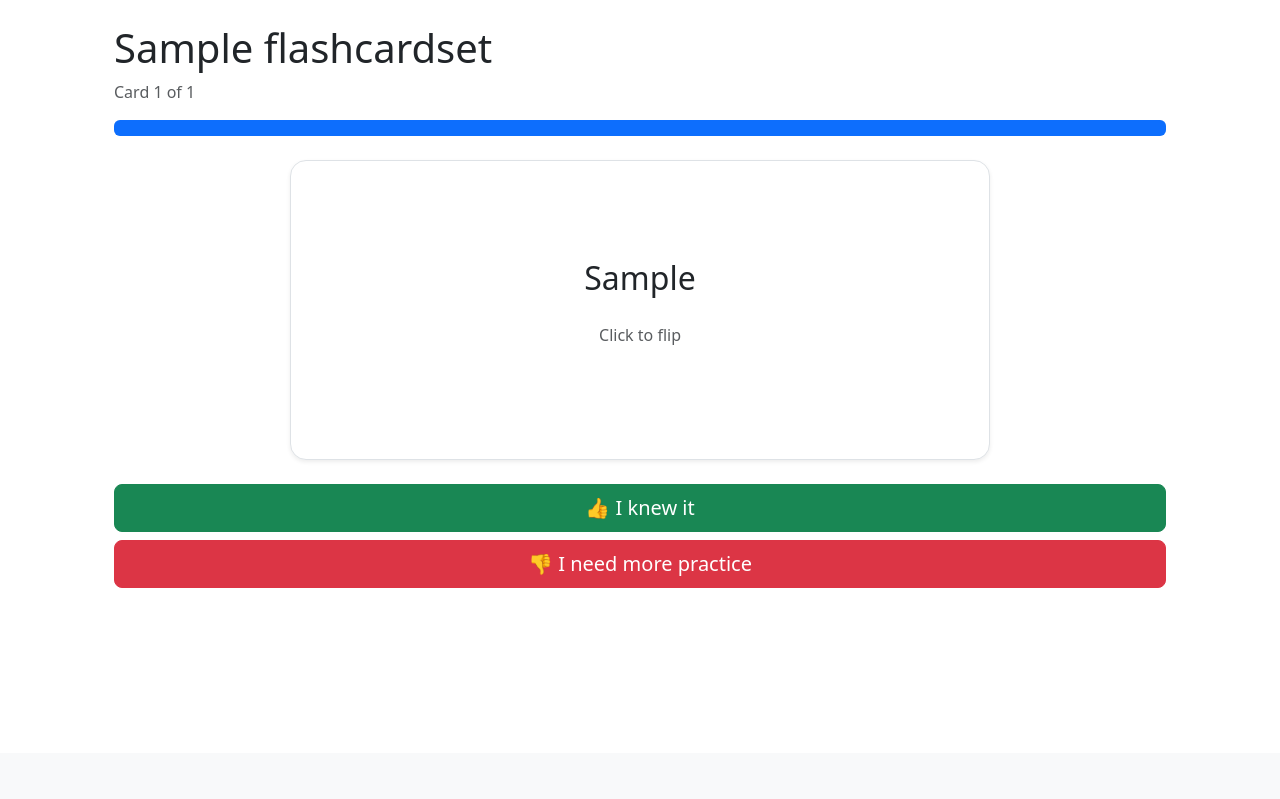
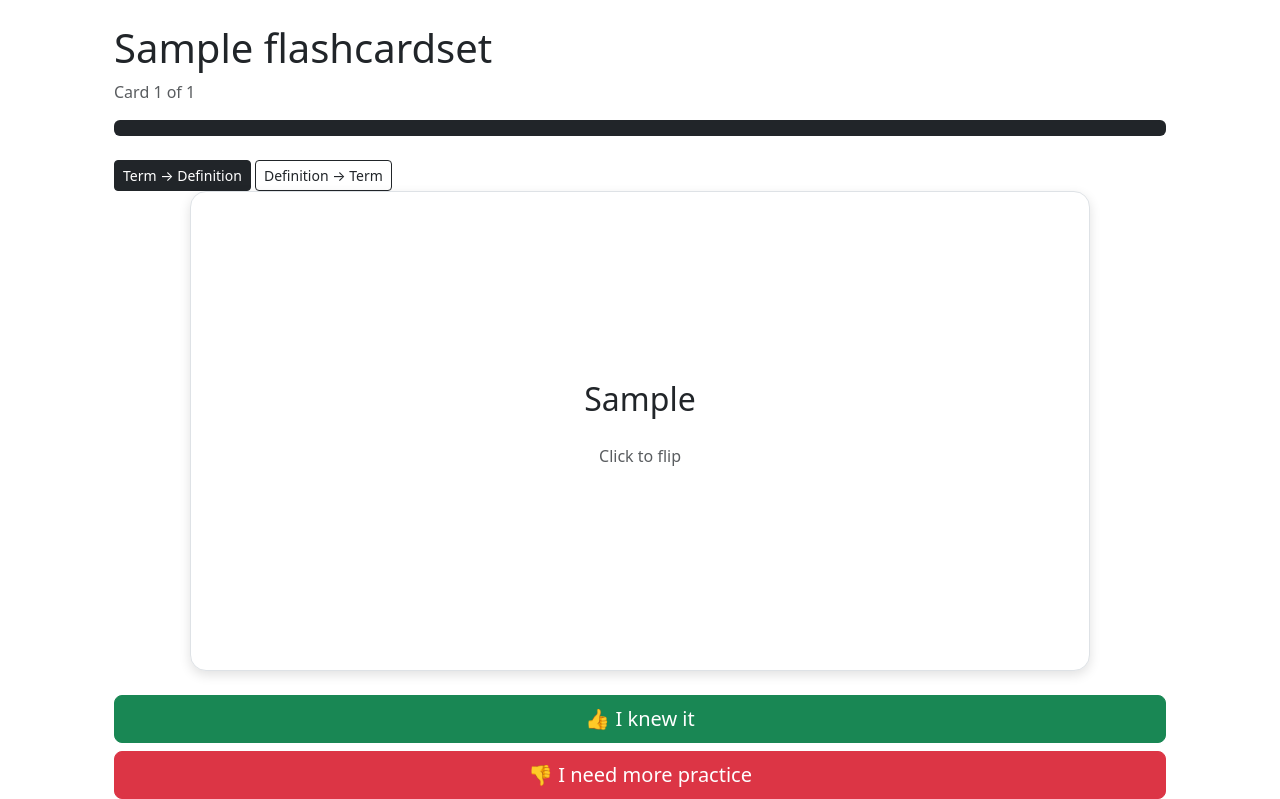
Before and after one commit to sfranz2422/quickpulsepro, a Django app: page /flashcards/display/00000000-0000-0000-0000-000000000001/ in a window 1280 px wide. Shown: the part 47-846 px from the top of the page. Before the commit the page ends 635 px from the top, so only its background shows below. Run offline with Django 5.2, Linux system fonts and the light colour scheme; tables that the repository leaves empty hold one stand-in row (values such as "Sample post").

Commit message:
flashcard disply fix

```diff
--- a/polls/views.py
+++ b/polls/views.py
@@ -703,7 +703,9 @@ def start_flashcards(request, public_id):
         FlashCardSet,
         public_id=public_id
     )
+    mode = request.GET.get("mode", "front")  # default
 
+    request.session[f"flashcards_{flashcard_set.id}_mode"] = mode
     if not request.session.session_key:
         request.session.create()
 
@@ -725,9 +727,13 @@ def display_flashcards(request, public_id):
         FlashCardSet,
         public_id=public_id
     )
+    mode_key = f"flashcards_{flashcard_set.id}_mode"
 
+    if request.GET.get("mode") in ["front", "back"]:
+        request.session[mode_key] = request.GET.get("mode")
+
+    mode = request.session.get(mode_key, "front")
     cards = list(flashcard_set.cards.all().order_by("id"))
-
     if not cards:
         messages.warning(request, "This flash card set has no cards yet.")
         return redirect("dashboard")
@@ -772,6 +778,7 @@ def display_flashcards(request, public_id):
         "current_number": current_index + 1,
         "total_cards": len(cards),
         "progress_percent": progress_percent,
+        "mode": mode,
     })
 
 
--- a/templates/display_flashcards.html
+++ b/templates/display_flashcards.html
@@ -112,22 +112,46 @@
         </p>
 
         <div class="progress mb-4">
-            <div class="progress-bar"
+            <div class="progress-bar bg-dark"
                  style="width: {{ progress_percent }}%;">
             </div>
         </div>
+        <a href="?mode=front"
+           class="btn btn-sm {% if mode == 'front' %}btn-dark{% else %}btn-outline-dark{% endif %}">
+            Term → Definition
+        </a>
 
+        <a href="?mode=back"
+           class="btn btn-sm {% if mode == 'back' %}btn-dark{% else %}btn-outline-dark{% endif %}">
+            Definition → Term
+        </a>
         <div class="flashcard-container mb-4">
+
+
             <div class="flashcard" id="flashcard">
+
                 <div class="flashcard-face flashcard-front">
-                    <h3>{{ card.front }}</h3>
+                    <h3>
+                        {% if mode == "front" %}
+                            {{ card.front }}
+                        {% else %}
+                            {{ card.back }}
+                        {% endif %}
+                    </h3>
                     <p class="text-muted mt-3">Click to flip</p>
                 </div>
 
                 <div class="flashcard-face flashcard-back">
-                    <h3>{{ card.back }}</h3>
+                    <h3>
+                        {% if mode == "front" %}
+                            {{ card.back }}
+                        {% else %}
+                            {{ card.front }}
+                        {% endif %}
+                    </h3>
                     <p class="text-muted mt-3">Click to flip back</p>
                 </div>
+
             </div>
         </div>
 
@@ -149,47 +173,47 @@
 
     </div>
 
-    <style>
-        .flashcard-container {
-            perspective: 1000px;
-            max-width: 700px;
-            margin: 0 auto;
-        }
-
-        .flashcard {
-            width: 100%;
-            min-height: 300px;
-            position: relative;
-            transform-style: preserve-3d;
-            transition: transform 0.6s;
-            cursor: pointer;
-        }
-
-        .flashcard.flipped {
-            transform: rotateY(180deg);
-        }
-
-        .flashcard-face {
-            position: absolute;
-            width: 100%;
-            min-height: 300px;
-            backface-visibility: hidden;
-            border: 1px solid #dee2e6;
-            border-radius: 1rem;
-            box-shadow: 0 .125rem .25rem rgba(0, 0, 0, .075);
-            display: flex;
-            flex-direction: column;
-            justify-content: center;
-            align-items: center;
-            padding: 2rem;
-            text-align: center;
-            background: white;
-        }
-
-        .flashcard-back {
-            transform: rotateY(180deg);
-        }
-    </style>
+    {#    <style>#}
+    {#        .flashcard-container {#}
+    {#            perspective: 1000px;#}
+    {#            max-width: 700px;#}
+    {#            margin: 0 auto;#}
+    {#        }#}
+    {##}
+    {#        .flashcard {#}
+    {#            width: 100%;#}
+    {#            min-height: 300px;#}
+    {#            position: relative;#}
+    {#            transform-style: preserve-3d;#}
+    {#            transition: transform 0.6s;#}
+    {#            cursor: pointer;#}
+    {#        }#}
+    {##}
+    {#        .flashcard.flipped {#}
+    {#            transform: rotateY(180deg);#}
+    {#        }#}
+    {##}
+    {#        .flashcard-face {#}
+    {#            position: absolute;#}
+    {#            width: 100%;#}
+    {#            min-height: 300px;#}
+    {#            backface-visibility: hidden;#}
+    {#            border: 1px solid #dee2e6;#}
+    {#            border-radius: 1rem;#}
+    {#            box-shadow: 0 .125rem .25rem rgba(0, 0, 0, .075);#}
+    {#            display: flex;#}
+    {#            flex-direction: column;#}
+    {#            justify-content: center;#}
+    {#            align-items: center;#}
+    {#            padding: 2rem;#}
+    {#            text-align: center;#}
+    {#            background: white;#}
+    {#        }#}
+    {##}
+    {#        .flashcard-back {#}
+    {#            transform: rotateY(180deg);#}
+    {#        }#}
+    {#    </style>#}
 
     <script>
         const card = document.getElementById("flashcard");
--- a/templates/review_thumbed_down_flashcards.html
+++ b/templates/review_thumbed_down_flashcards.html
@@ -48,7 +48,7 @@
         {% endif %}
 
         <a href="{% url 'start_flashcards' flashcard_set.public_id %}"
-           class="btn btn-primary">
+           class="btn btn-dark">
             Restart Full Set
         </a>
 
```
